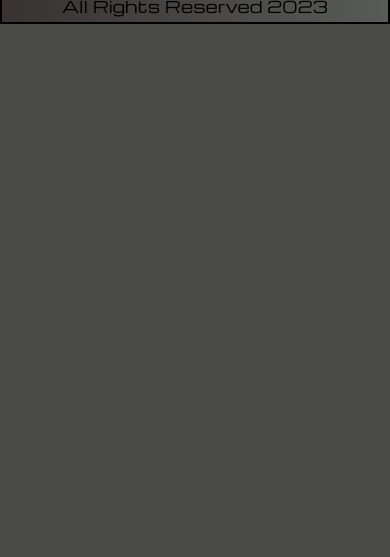
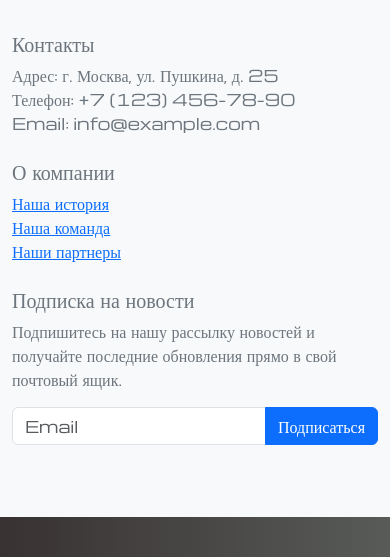
Before and after one commit to B-S-B-Rabbit/Using-Language-models-to-simulate-humans-sample, a Django app: page /workingspace/project/ in a window 390 px wide. Shown: the part 820-1377 px from the top of the page. Before the commit the page ends 844 px from the top, so only its background shows below. Run offline with Django 4.2, Linux system fonts and the light colour scheme.

Commit message:
change footer, add video for project-page

```diff
--- /dev/null
+++ b/workingspace/static/css/bg_video.css
@@ -0,0 +1,18 @@
+.bgvideoe {
+    height: 70vh;
+    width: 100%;
+    position: relative;
+    display: flex;
+    justify-content: center;
+    align-items: center;
+}
+
+.bgvideoe video {
+    height: 70vh;
+    width: 100%;
+    position: absolute;
+    top: 0;
+    left:0;
+    object-fit: cover;
+    z-index: 1;
+}
--- a/workingspace/static/css/styles.css
+++ b/workingspace/static/css/styles.css
@@ -46,16 +46,8 @@ body
     width: 100%;
     max-height: 1080px;
 }
-.footer-text {
-    font-size: 1rem;
-    color: #000000;
+footer {
+  background-color: #f8f9fa;
+  color: #6c757d;
+  padding: 30px 0;
 }
-footer {
-    border-color: black;
-    border-style: solid;
-    border-width: 2px;
-     position: fixed;
-    bottom: 0;
-    width: 100%;
-    height: 40px;
-}
--- a/workingspace/templates/base_generic.html
+++ b/workingspace/templates/base_generic.html
@@ -24,20 +24,42 @@
     {% endblock %}
 </section>
 
-<footer>
+<footer class="footer mt-auto py-3">
 
     {% block foot %}
- <div class="container-fluid foorst mt-2">
-        <div class="row">
-            <div class="col-lg-6 col-md-12 footer-text text-center">
-                <p>All Rights Reserved 2023</p>
-            </div>
-            <div class="col-lg-6 col-md-12 footer-text text-center">
-                <p>Contact: our@gmail.com<br></p>
-            </div>
+<footer class="footer mt-auto py-3">
+  <div class="container">
+    <div class="row">
+      <div class="col-lg-4 col-md-6 col-sm-12 mb-4 mb-lg-0">
+        <h5>Контакты</h5>
+        <ul class="list-unstyled mb-0">
+          <li>Адрес: г. Москва, ул. Пушкина, д. 25</li>
+          <li>Телефон: +7 (123) 456-78-90</li>
+          <li>Email: info@example.com</li>
+        </ul>
+      </div>
+      <div class="col-lg-4 col-md-6 col-sm-12 mb-4 mb-lg-0">
+        <h5>О компании</h5>
+        <ul class="list-unstyled mb-0">
+          <li><a href="#">Наша история</a></li>
+          <li><a href="#">Наша команда</a></li>
+          <li><a href="#">Наши партнеры</a></li>
+        </ul>
+      </div>
+      <div class="col-lg-4 col-md-12 col-sm-12 mb-4 mb-lg-0">
+        <h5>Подписка на новости</h5>
+        <p>Подпишитесь на нашу рассылку новостей и получайте последние обновления прямо в свой почтовый ящик.</p>
+        <form>
+          <div class="input-group mb-3">
+            <input type="email" class="form-control" placeholder="Email" aria-label="Email" aria-describedby="subscribe">
+            <button class="btn btn-primary" type="submit" id="subscribe">Подписаться</button>
+          </div>
+        </form>
+      </div>
+    </div>
+  </div>
+</footer>
 
-        </div>
-    </div>
 {% endblock %}
 </footer>
 
--- a/workingspace/templates/project.html
+++ b/workingspace/templates/project.html
@@ -2,6 +2,7 @@
 {% block sty %}
 {% load static %}
 <link rel="stylesheet" href="{% static 'css\inp.css' %}">
+<link rel="stylesheet" href="{% static 'css\bg_video.css' %}">
 {% endblock %}
 {% block navbar %}
 <nav class="navbar navbar-expand-lg bg-dark">
@@ -56,5 +57,10 @@
         </div>
     </div>
     {% endif %}
+
+</div>
+<div class="bgvideoe">
+    <video src="{% static 'files/bcv.mp4' %}" type="video/mp4" autoplay muted
+           loop></video>
 </div>
 {% endblock %}
```
Also changed, not shown: 1 other file. Lines whose indentation alone changed are shown as unchanged.
